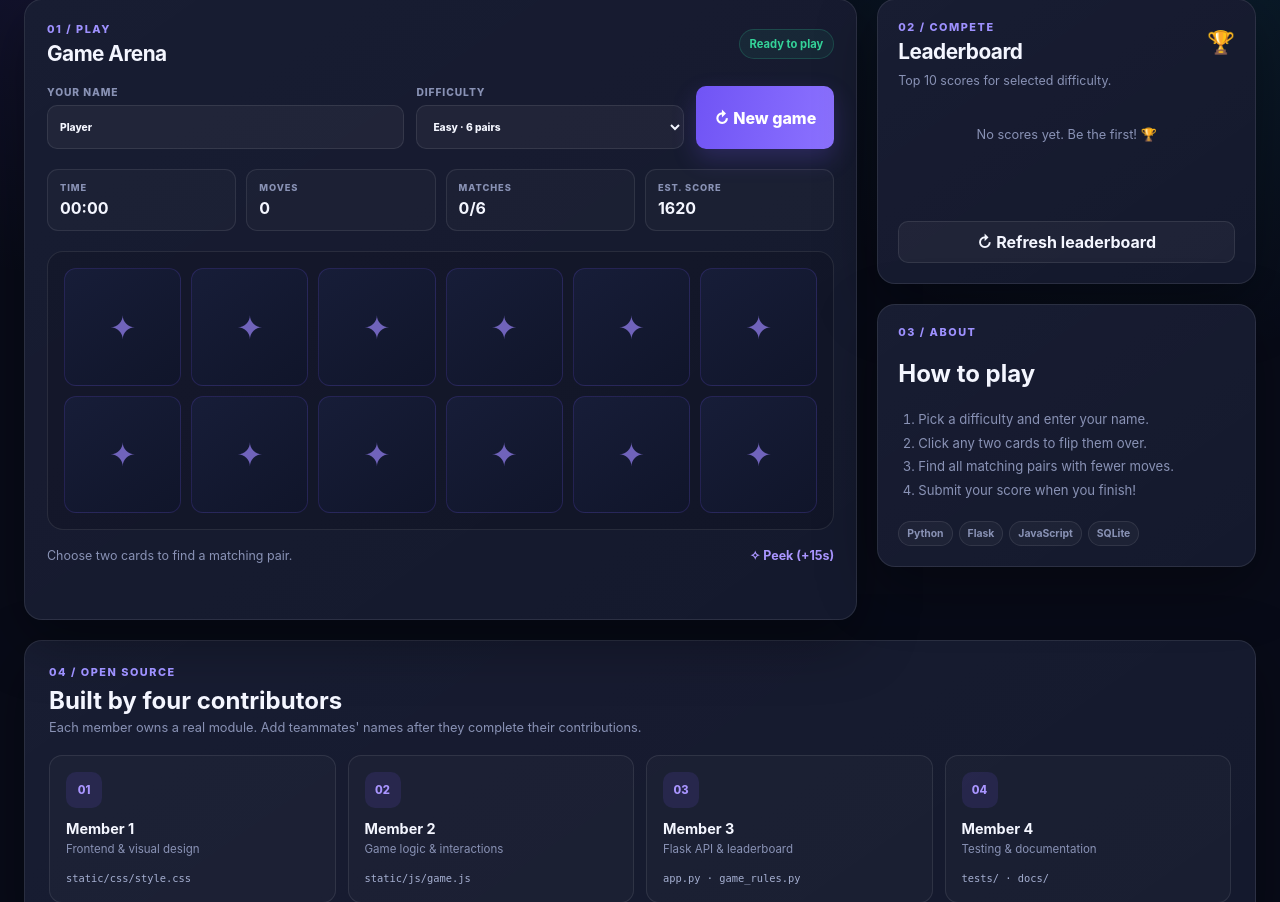
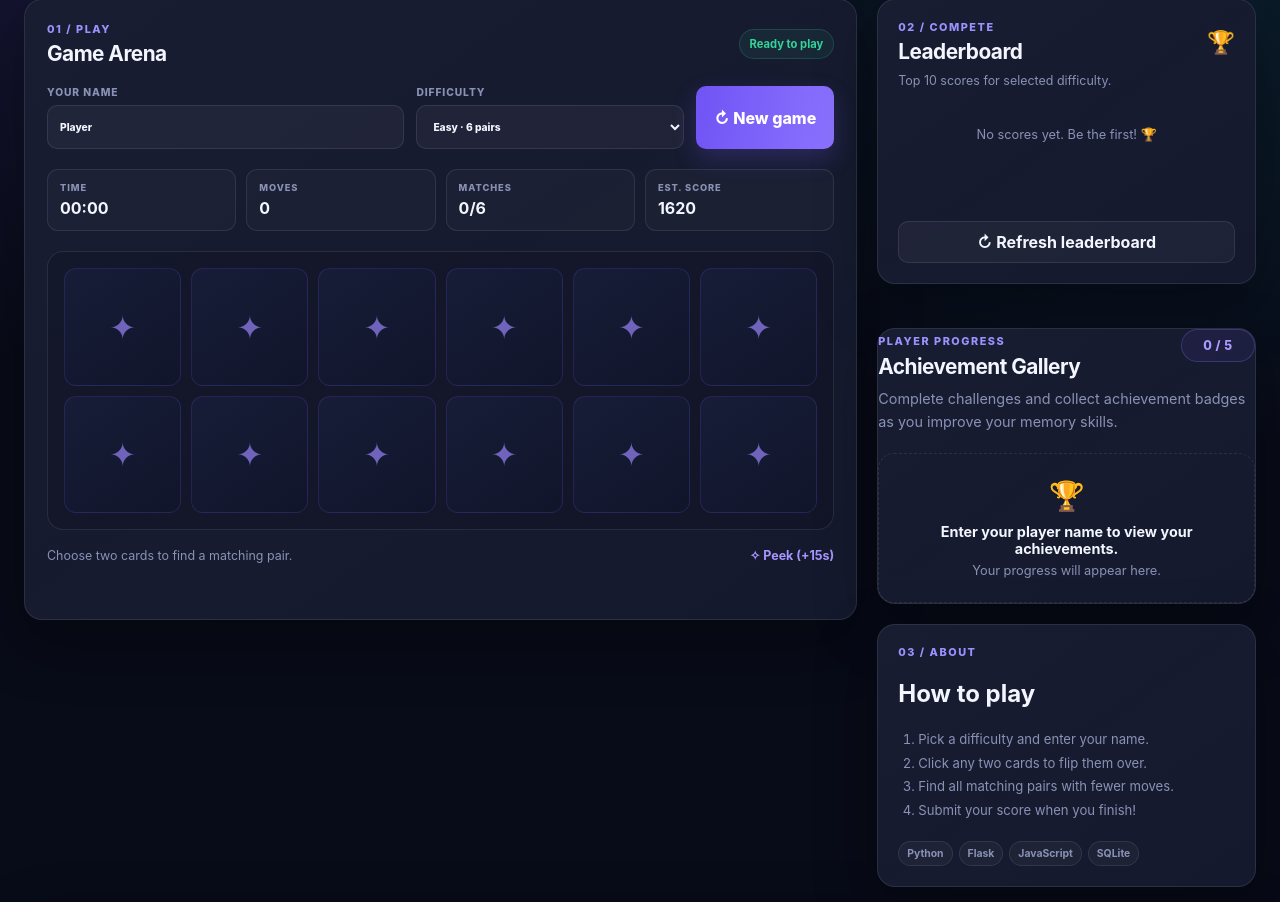
Before and after one commit to 23f3003447/Memory-Match-Arena, a Flask app: page / in a window 1280 px wide. Shown: the part 350-1252 px from the top of the page. Run offline with Flask 3, Linux system fonts and the light colour scheme; data that the repository does not hold is empty.

Commit message:
feat: add persistent achievement gallery

```diff
--- a/app.py
+++ b/app.py
@@ -160,6 +160,63 @@ def create_app(test_config=None):
             message='Score saved!',
         ), 201
 
+    @app.get('/api/achievements')
+    def get_achievements():
+        player = request.args.get('player', '').strip()
+
+        if (
+            not isinstance(player, str)
+            or not re.fullmatch(
+                r'[\w .-]{2,20}',
+                player,
+                flags=re.UNICODE
+            )
+            or not player
+        ):
+            return jsonify(
+                error='Name must be 2–20 letters, digits, spaces, dots, underscores or dashes.'
+            ), 400
+
+        with connection() as db:
+            rows = db.execute(
+                '''SELECT achievement_id, earned_at
+                FROM achievements
+                WHERE player = ?
+                ORDER BY earned_at ASC''',
+                (player,)
+            ).fetchall()
+
+        unlocked = {
+            row['achievement_id']: row['earned_at']
+            for row in rows
+        }
+
+        achievements = []
+
+        for achievement_id, achievement in ACHIEVEMENTS.items():
+            earned_at = unlocked.get(achievement_id)
+
+            achievements.append({
+                "id": achievement_id,
+                "name": achievement["name"],
+                "description": achievement["description"],
+                "icon": achievement["icon"],
+                "unlocked": earned_at is not None,
+                "earned_at": earned_at,
+            })
+
+        unlocked_count = sum(
+            1 for achievement in achievements
+            if achievement["unlocked"]
+        )
+
+        return jsonify(
+            player=player,
+            unlocked=unlocked_count,
+            total=len(achievements),
+            achievements=achievements,
+        ), 200
+
     return app
 
 
--- a/static/css/style.css
+++ b/static/css/style.css
@@ -1033,3 +1033,195 @@ body.light .achievement-icon {
         grid-template-columns: 1fr;
     }
 }
+
+/* Achievement Gallery */
+
+.achievements-panel {
+    margin-top: 24px;
+}
+
+.achievements-panel .panel-heading {
+    align-items: flex-start;
+}
+
+.achievement-progress {
+    min-width: 74px;
+    padding: 8px 12px;
+    border: 1px solid rgba(143, 126, 255, .25);
+    border-radius: 999px;
+    background: rgba(87, 68, 190, .12);
+    color: #a99cff;
+    font-size: .78rem;
+    font-weight: 800;
+    letter-spacing: .04em;
+    text-align: center;
+}
+
+.panel-description {
+    margin: 8px 0 20px;
+    color: var(--muted);
+    font-size: .9rem;
+    line-height: 1.6;
+}
+
+/* Gallery grid */
+
+.gallery-achievement-list {
+    display: grid;
+    grid-template-columns: repeat(2, minmax(0, 1fr));
+    gap: 12px;
+}
+
+/* Individual card */
+
+.gallery-achievement-card {
+    display: grid;
+    grid-template-columns: 52px minmax(0, 1fr);
+    align-items: center;
+    gap: 14px;
+    min-height: 128px;
+    padding: 16px;
+    border: 1px solid var(--border);
+    border-radius: 16px;
+    background: var(--card);
+    transition:
+        transform .2s ease,
+        border-color .2s ease,
+        background .2s ease;
+}
+
+.gallery-achievement-card.unlocked {
+    border-color: rgba(120, 101, 255, .35);
+    background: linear-gradient(135deg,
+            rgba(87, 68, 190, .14),
+            rgba(255, 255, 255, .02));
+}
+
+.gallery-achievement-card.unlocked:hover {
+    transform: translateY(-2px);
+    border-color: rgba(143, 126, 255, .55);
+}
+
+.gallery-achievement-card.locked {
+    opacity: .58;
+}
+
+/* Icon */
+
+.gallery-achievement-icon {
+    width: 52px;
+    height: 52px;
+    display: grid;
+    place-items: center;
+    border-radius: 14px;
+    background: rgba(87, 68, 190, .14);
+    border: 1px solid rgba(143, 126, 255, .22);
+    font-size: 1.55rem;
+}
+
+.gallery-achievement-card.locked .gallery-achievement-icon {
+    filter: grayscale(1);
+    background: rgba(255, 255, 255, .03);
+    border-color: var(--border);
+}
+
+/* Content */
+
+.gallery-achievement-content {
+    min-width: 0;
+    display: flex;
+    flex-direction: column;
+    gap: 7px;
+}
+
+.gallery-achievement-header {
+    display: flex;
+    flex-direction: column;
+    align-items: flex-start;
+    gap: 3px;
+}
+
+.gallery-achievement-header strong {
+    color: var(--text);
+    font-size: .95rem;
+    line-height: 1.3;
+}
+
+.gallery-achievement-status {
+    flex-shrink: 0;
+    padding: 0;
+    font-size: .65rem;
+    font-weight: 800;
+    letter-spacing: .06em;
+    color: var(--muted);
+}
+
+.gallery-achievement-card.unlocked .gallery-achievement-status {
+    color: #a99cff;
+}
+
+.gallery-achievement-description {
+    color: var(--muted);
+    font-size: .8rem;
+    line-height: 1.45;
+}
+
+.gallery-achievement-date {
+    color: var(--muted);
+    font-size: .7rem;
+    margin-top: 2px;
+}
+
+/* Empty state */
+
+.gallery-empty {
+    grid-column: 1 / -1;
+    min-height: 150px;
+    display: flex;
+    flex-direction: column;
+    align-items: center;
+    justify-content: center;
+    gap: 6px;
+    padding: 24px;
+    border: 1px dashed var(--border);
+    border-radius: 16px;
+    text-align: center;
+    color: var(--muted);
+}
+
+.gallery-empty strong {
+    color: var(--text);
+    font-size: .9rem;
+}
+
+.gallery-empty span:last-child {
+    font-size: .8rem;
+}
+
+.gallery-empty-icon {
+    margin-bottom: 4px;
+    font-size: 1.8rem;
+}
+
+
+/* Mobile */
+
+@media (max-width:700px) {
+
+    .gallery-achievement-list {
+        grid-template-columns: 1fr;
+    }
+
+    .gallery-achievement-card {
+        min-height: 110px;
+    }
+
+    .gallery-achievement-header {
+        align-items: start;
+    }
+
+    .gallery-achievement-status {
+        font-size: .58rem;
+    }
+
+}
--- a/static/js/game.js
+++ b/static/js/game.js
@@ -19,7 +19,9 @@
   hint:$('hintBtn'),
   leaderboard:$('leaderboard'),
   achievementList:$('achievementList'),
-    achievementCount:$('achievementCount')
+  achievementCount:$('achievementCount'),
+  galleryAchievementList:$('galleryAchievementList'),
+  galleryProgress:$('galleryProgress')
 };
   let cards = [], first = null, second = null, locked = false, moveCount = 0, matchCount = 0, seconds = 0;
   let started = false, finished = false, timerId = null, flipTimeout = null, peekTimeout = null, peekUsed = false, epoch = 0;
@@ -128,6 +130,110 @@
     el.achievementList.append(item);
   });
 }
+async function loadAchievementGallery(){
+  const player=el.name.value.trim();
+
+  if(!player){
+    el.galleryProgress.textContent='0 / 5';
+
+    el.galleryAchievementList.innerHTML=`
+      <div class="gallery-empty">
+        <span class="gallery-empty-icon">🏆</span>
+        <strong>Enter your player name to view your achievements.</strong>
+        <span>Your progress will appear here.</span>
+      </div>
+    `;
+
+    return;
+  }
+
+  try{
+    const response=await fetch(
+      `/api/achievements?player=${encodeURIComponent(player)}`
+    );
+
+    const data=await response.json();
+
+    if(!response.ok){
+      throw Error(data.error||'Unable to load achievements.');
+    }
+
+    el.galleryProgress.textContent=
+      `${data.unlocked} / ${data.total}`;
+
+    el.galleryAchievementList.replaceChildren();
+
+    data.achievements.forEach(achievement=>{
+      const card=document.createElement('div');
+
+      card.className=
+        `gallery-achievement-card ${
+          achievement.unlocked ? 'unlocked' : 'locked'
+        }`;
+
+      const icon=document.createElement('div');
+
+      icon.className='gallery-achievement-icon';
+      icon.textContent=achievement.unlocked
+        ? achievement.icon
+        : '🔒';
+
+      icon.setAttribute('aria-hidden','true');
+
+      const content=document.createElement('div');
+      content.className='gallery-achievement-content';
+
+      const header=document.createElement('div');
+      header.className='gallery-achievement-header';
+
+      const name=document.createElement('strong');
+      name.textContent=achievement.name;
+
+      const status=document.createElement('span');
+      status.className='gallery-achievement-status';
+
+      status.textContent=achievement.unlocked
+        ? 'UNLOCKED'
+        : 'LOCKED';
+
+      header.append(name,status);
+
+      const description=document.createElement('span');
+      description.className='gallery-achievement-description';
+      description.textContent=achievement.description;
+
+      content.append(header,description);
+
+      if(achievement.unlocked && achievement.earned_at){
+        const earned=document.createElement('small');
+
+        earned.className='gallery-achievement-date';
+
+        const date=new Date(achievement.earned_at);
+
+        earned.textContent=
+          `Unlocked ${date.toLocaleDateString()}`;
+
+        content.append(earned);
+      }
+
+      card.append(icon,content);
+
+      el.galleryAchievementList.append(card);
+    });
+
+  }catch(error){
+    el.galleryProgress.textContent='—';
+
+    el.galleryAchievementList.innerHTML=`
+      <div class="gallery-empty">
+        <span class="gallery-empty-icon">⚠</span>
+        <strong>Unable to load achievements.</strong>
+        <span>${error.message}</span>
+      </div>
+    `;
+  }
+}
 async function saveScore(){
   if(!finishData)return;
 
@@ -174,8 +280,22 @@ async function saveScore(){
       });
     }catch{el.leaderboard.innerHTML='<p class="empty">Leaderboard unavailable. Check the Flask server.</p>';}
   }
-  $('restartBtn').addEventListener('click',reset);$('againBtn').addEventListener('click',reset);$('hintBtn').addEventListener('click',peek);$('saveBtn').addEventListener('click',saveScore);$('refreshBtn').addEventListener('click',loadLeaderboard);
+  $('restartBtn').addEventListener('click',reset);
+  $('againBtn').addEventListener('click',reset);
+  $('hintBtn').addEventListener('click',peek);
+  $('saveBtn').addEventListener('click',saveScore);
+  $('refreshBtn').addEventListener('click',loadLeaderboard);
+
   el.difficulty.addEventListener('change',reset);
-  $('themeBtn').addEventListener('click',()=>{document.body.classList.toggle('light');$('themeBtn').textContent=document.body.classList.contains('light')?'☀':'☾';});
+
+  // Load achievement gallery when the player name is entered/changed
+  el.name.addEventListener('blur',loadAchievementGallery);
+
+  $('themeBtn').addEventListener('click',()=>{
+    document.body.classList.toggle('light');
+    $('themeBtn').textContent=
+      document.body.classList.contains('light')?'☀':'☾';
+  });
+
   reset();
 })();
--- a/templates/index.html
+++ b/templates/index.html
@@ -42,6 +42,30 @@
             <div id="leaderboard" aria-live="polite"><p class="empty">Loading scores…</p></div>
             <button id="refreshBtn" class="secondary-btn">↻ Refresh leaderboard</button>
           </section>
+          <section class="panel achievements-panel" id="achievementsPanel">
+            <div class="panel-heading">
+              <div>
+                <span class="overline">PLAYER PROGRESS</span>
+                <h2>Achievement Gallery</h2>
+              </div>
+
+              <div class="achievement-progress" id="galleryProgress">
+                0 / 5
+              </div>
+            </div>
+
+            <p class="panel-description">
+              Complete challenges and collect achievement badges as you improve your memory skills.
+            </p>
+
+            <div id="galleryAchievementList" class="gallery-achievement-list" aria-live="polite">
+              <div class="gallery-empty">
+                <span class="gallery-empty-icon">🏆</span>
+                <strong>Enter your player name to view your achievements.</strong>
+                <span>Your progress will appear here.</span>
+              </div>
+            </div>
+          </section>
           <section class="panel about-panel"><div class="overline">03 / ABOUT</div><h2>How to play</h2><ol><li>Pick a difficulty and enter your name.</li><li>Click any two cards to flip them over.</li><li>Find all matching pairs with fewer moves.</li><li>Submit your score when you finish!</li></ol><div class="tags"><span>Python</span><span>Flask</span><span>JavaScript</span><span>SQLite</span></div></section>
         </aside>
       </section>
```
Lines whose indentation alone changed are shown as unchanged.
